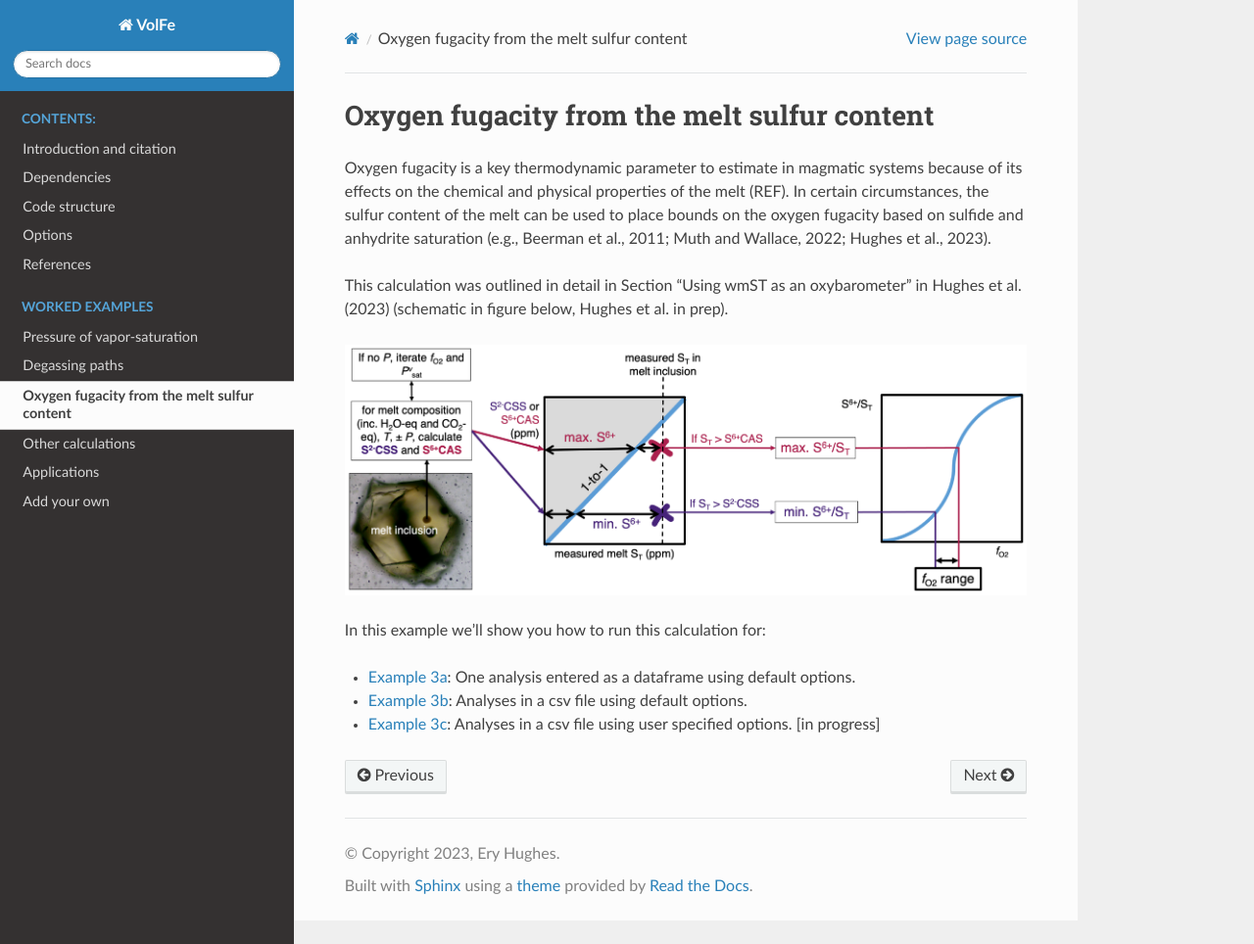
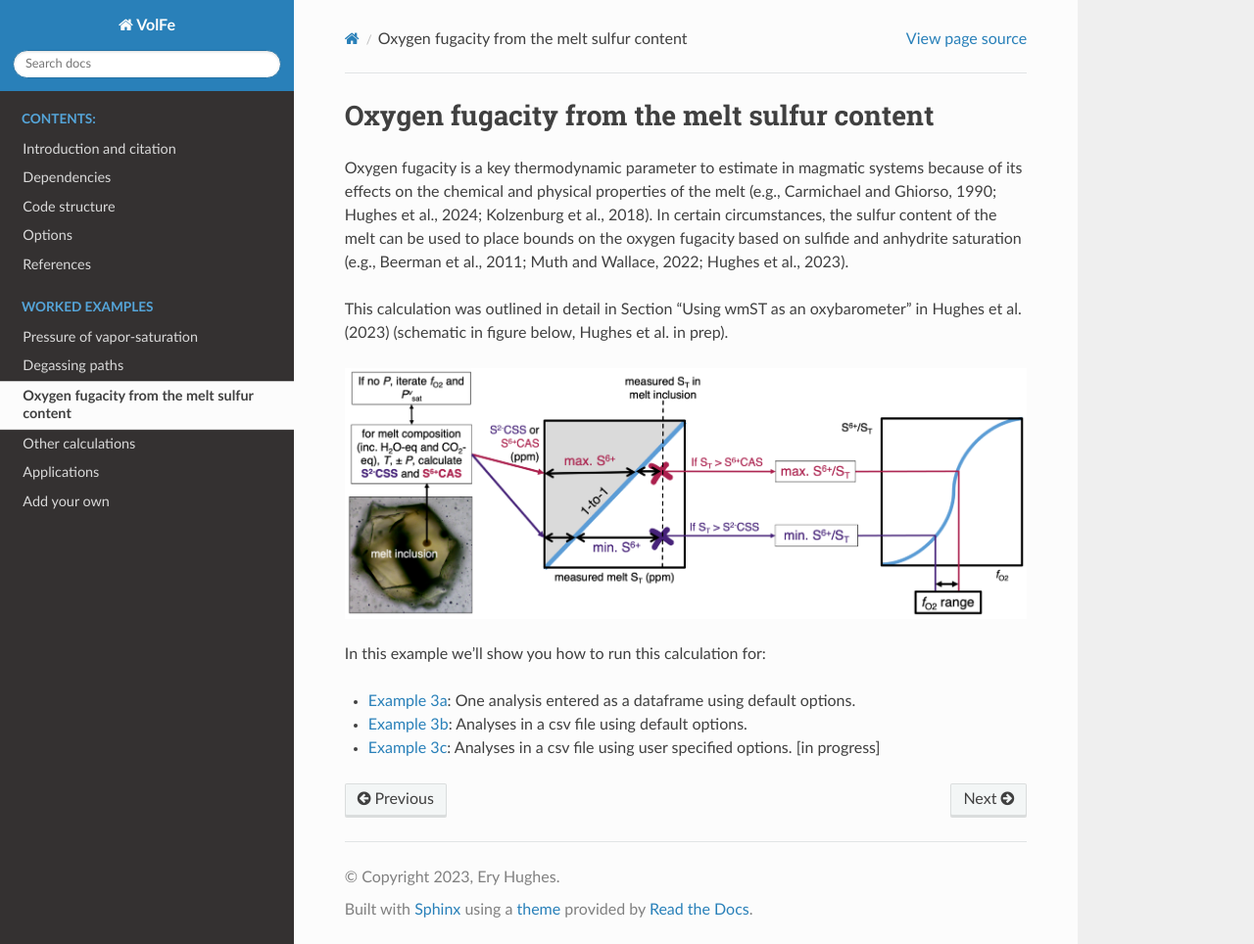
Before and after one commit to eryhughes/VolFe, a Sphinx documentation site: the page built from docs/worked_example_oxys.rst, in a window 1280 px wide and 964 px high. Shown: the whole window at 98% size. Built offline with Sphinx 7.4.7 and the Read the Docs theme 2.0.0, drawn with Linux system fonts in a browser that asks for light colours; pages that are not in the unit, such as notebooks, are missing from menus.

Commit message:
Update worked_example_oxys.rst

```diff
--- a/docs/worked_example_oxys.rst
+++ b/docs/worked_example_oxys.rst
@@ -2,7 +2,7 @@
 Oxygen fugacity from the melt sulfur content
 ===============================================================
 
-Oxygen fugacity is a key thermodynamic parameter to estimate in magmatic systems because of its effects on the chemical and physical properties of the melt (REF).
+Oxygen fugacity is a key thermodynamic parameter to estimate in magmatic systems because of its effects on the chemical and physical properties of the melt (e.g., Carmichael and Ghiorso, 1990; Hughes et al., 2024; Kolzenburg et al., 2018).
 In certain circumstances, the sulfur content of the melt can be used to place bounds on the oxygen fugacity based on sulfide and anhydrite saturation (e.g., Beerman et al., 2011; Muth and Wallace, 2022; Hughes et al., 2023).
 
 This calculation was outlined in detail in Section “Using wmST as an oxybarometer” in Hughes et al. (2023) (schematic in figure below, Hughes et al. in prep).
```
